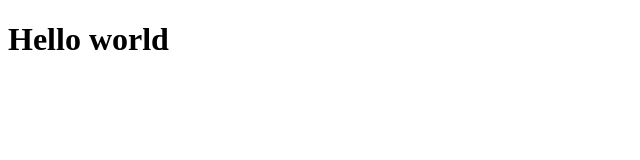
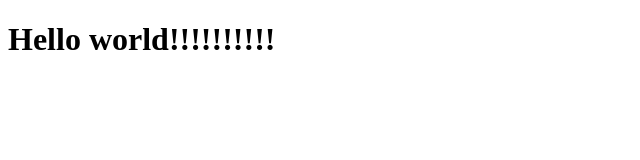
Before and after one commit to Banmairury/tutorial-pong, a plain HTML site: page index.html in a window 1280 px wide. Shown: the whole page, without its empty margins (0-640 px from the left). Drawn offline with Linux system fonts and the light colour scheme.

Commit message:
add !!!!!!

```diff
--- a/index.html
+++ b/index.html
@@ -7,6 +7,6 @@
     <title>Document</title>
 </head>
 <body>
-    <h1>Hello world</h1>
+    <h1>Hello world!!!!!!!!!!</h1>
 </body>
 </html>
```
